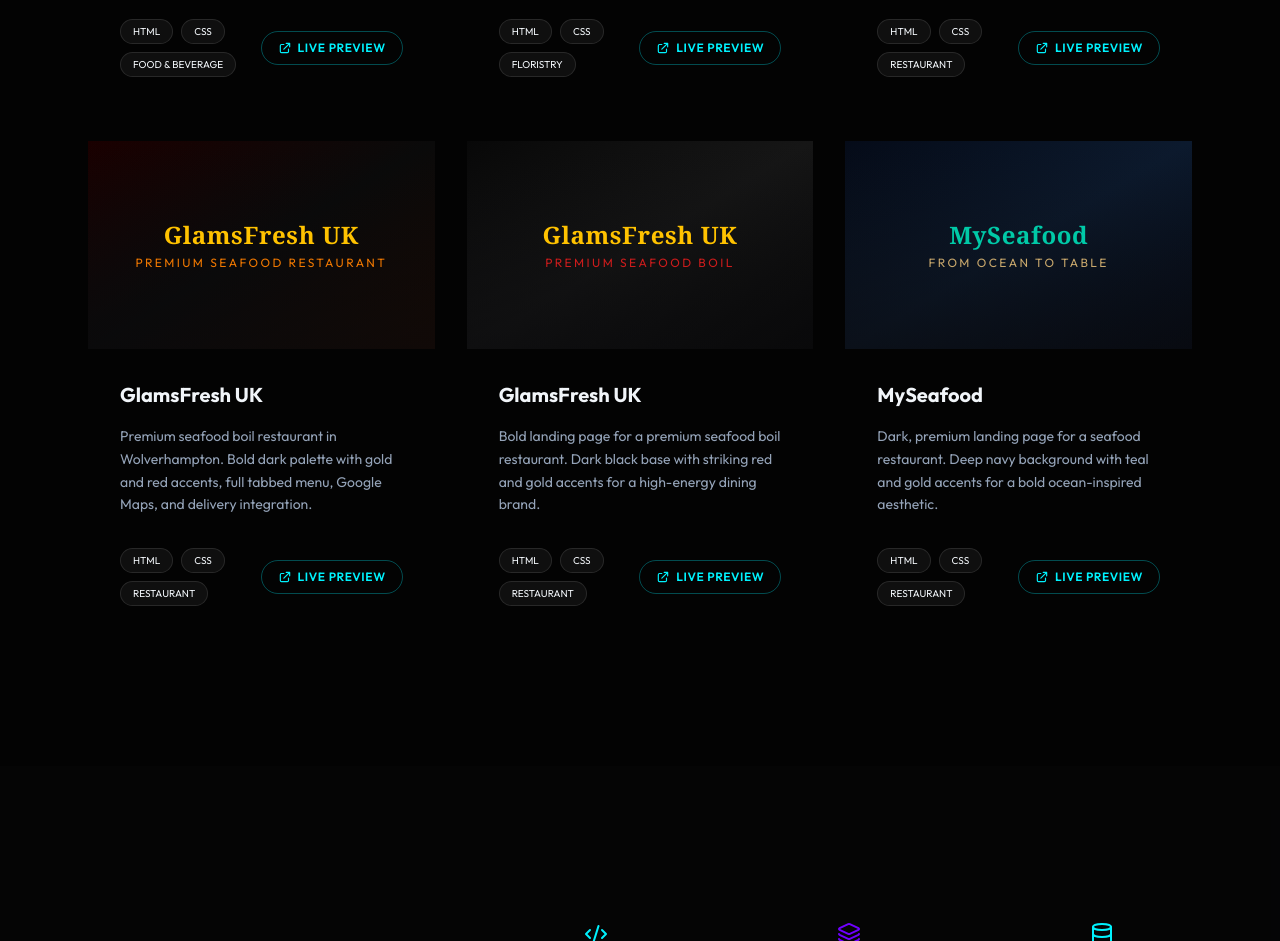
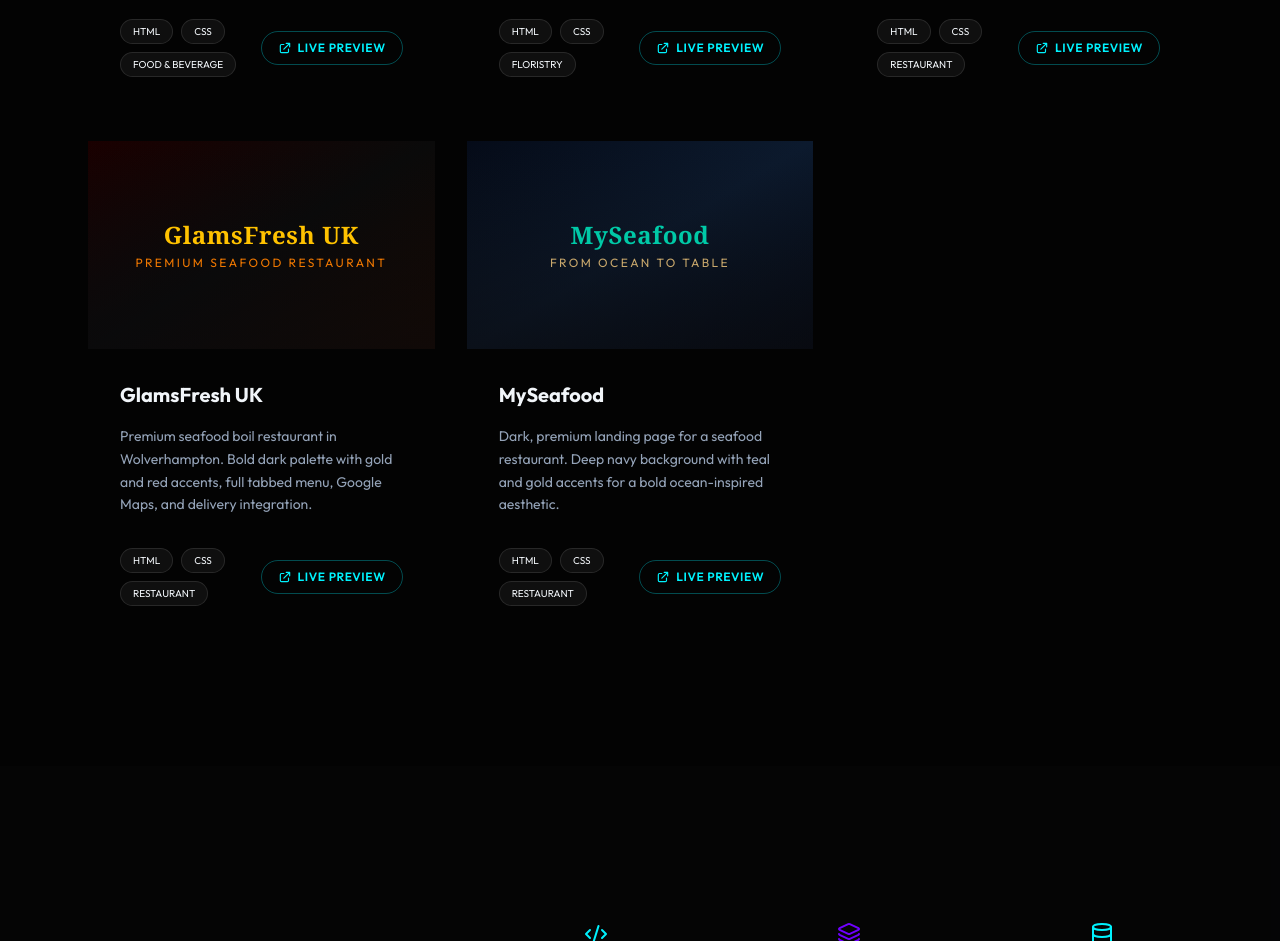
Before and after one commit to Bagusbachtiar/portofolio_bagusbachtiar, a website: page index.html in a window 1280 px wide. Shown: the part 3001-3942 px from the top of the page. Drawn offline with nearby package versions, Linux system fonts and the light colour scheme.

Commit message:
Update index.html

```diff
--- a/index.html
+++ b/index.html
@@ -418,36 +418,6 @@
                 </div>
             </div>
 
-            <!-- Landing Page 5: GlamsFresh -->
-            <div class="glass-card group flex flex-col h-full reveal overflow-hidden">
-                <div class="relative h-52 overflow-hidden bg-[#080808] flex items-center justify-center">
-                    <div class="absolute inset-0 bg-gradient-to-br from-[#080808] via-[#161616] to-[#080808]"></div>
-                    <div class="relative z-10 text-center px-6">
-                        <p class="text-[#ffc200] font-serif text-2xl font-bold tracking-wide">GlamsFresh UK</p>
-                        <p class="text-[#cc1c1c] text-xs tracking-[0.2em] uppercase mt-1">Premium Seafood Boil</p>
-                    </div>
-                    <div class="absolute inset-0 bg-gradient-to-t from-surface/60 to-transparent pointer-events-none"></div>
-                </div>
-                <div class="p-8 flex flex-col flex-grow space-y-4">
-                    <h4 class="text-xl font-bold group-hover:text-accent-blue transition-colors">GlamsFresh UK</h4>
-                    <p class="text-slate-400 text-sm leading-relaxed flex-grow">Bold landing page for a premium seafood boil restaurant. Dark black base with striking red and gold accents for a high-energy dining brand.</p>
-                    <div class="flex items-center justify-between pt-4">
-                        <div class="flex flex-wrap gap-2">
-                            <span class="px-3 py-1 bg-white/5 text-[10px] uppercase rounded-full border border-white/10">HTML</span>
-                            <span class="px-3 py-1 bg-white/5 text-[10px] uppercase rounded-full border border-white/10">CSS</span>
-                            <span class="px-3 py-1 bg-white/5 text-[10px] uppercase rounded-full border border-white/10">Restaurant</span>
-                        </div>
-                        <a href="landing-pages/glamsfresh/index.html" target="_blank" rel="noopener noreferrer"
-                            class="preview-btn flex items-center gap-1.5 px-4 py-2 text-xs font-semibold uppercase tracking-wider text-accent-blue border border-accent-blue/30 rounded-full hover:bg-accent-blue/10 hover:border-accent-blue/60 transition-all duration-300 group/preview whitespace-nowrap">
-                            <svg class="w-3.5 h-3.5 group-hover/preview:scale-110 transition-transform" fill="none" stroke="currentColor" viewBox="0 0 24 24">
-                                <path stroke-linecap="round" stroke-linejoin="round" stroke-width="2" d="M10 6H6a2 2 0 00-2 2v10a2 2 0 002 2h10a2 2 0 002-2v-4M14 4h6m0 0v6m0-6L10 14" />
-                            </svg>
-                            Live Preview
-                        </a>
-                    </div>
-                </div>
-            </div>
-
             <!-- Landing Page 3: MySeafood -->
             <div class="glass-card group flex flex-col h-full reveal overflow-hidden">
                 <div class="relative h-52 overflow-hidden bg-[#050b18] flex items-center justify-center">
```
